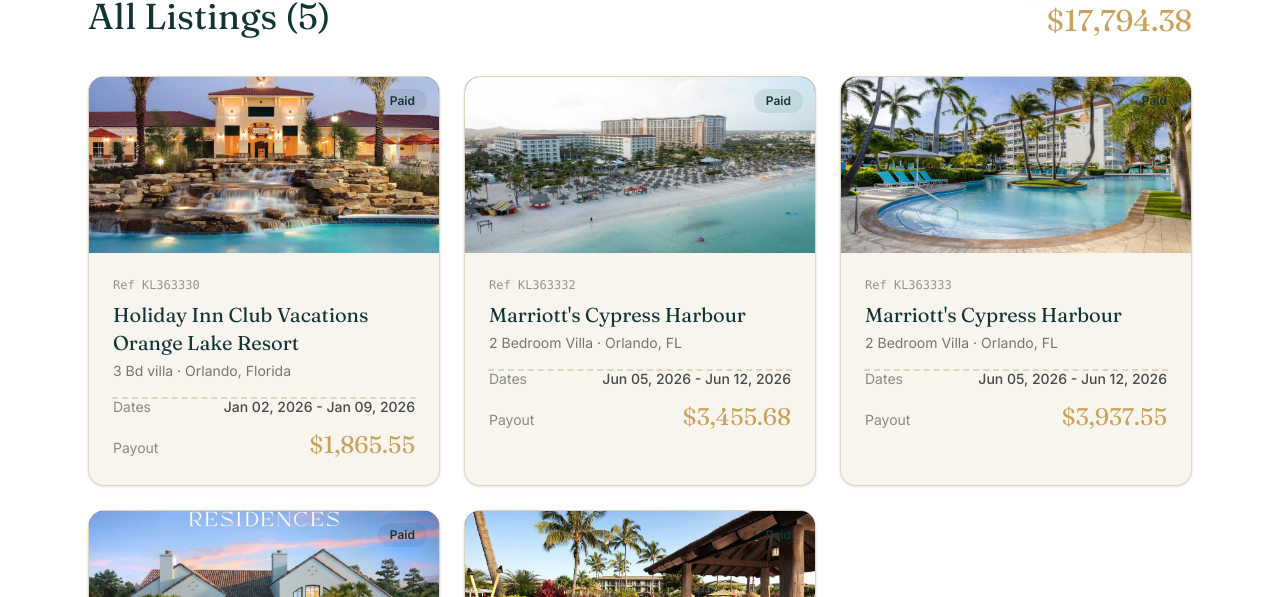
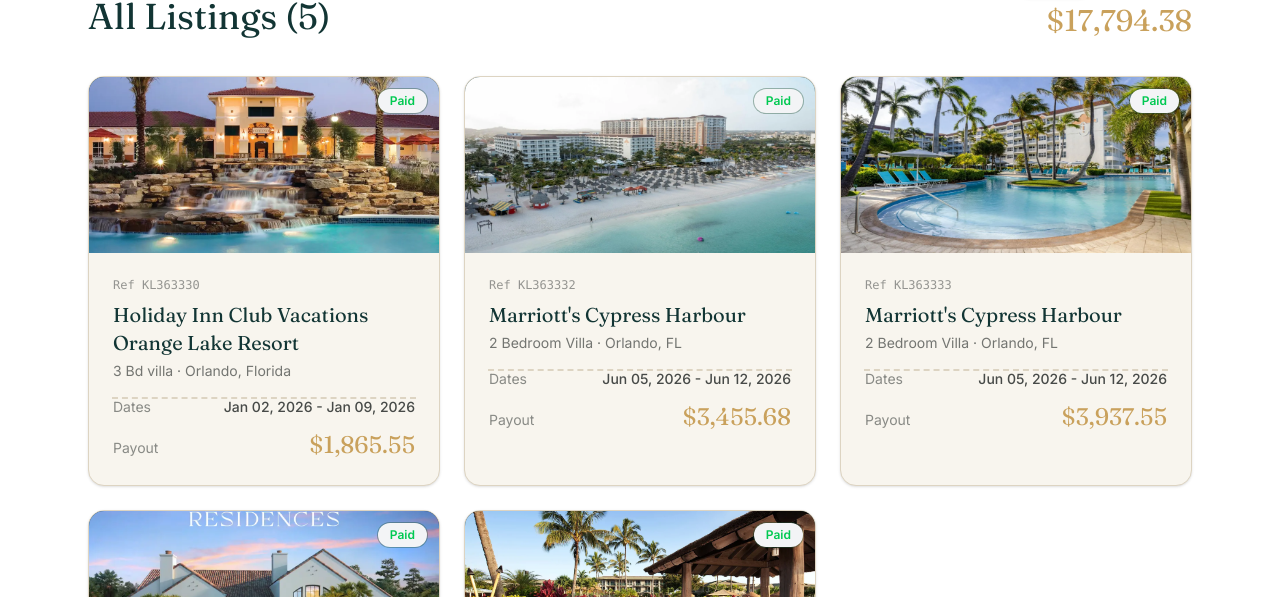
Before and after one commit to mehedihasan-official/Ash-koala, a Next.js app: page /pages/dashboard in a window 1280 px wide. Shown: the part 187-784 px from the top of the page. Built offline with nearby package versions, Linux system fonts and the light colour scheme; no server answers; sample sign-in values are in the browser's storage.

Commit message:
new update on the resort cartd to change the color

```diff
--- a/src/app/globals.css
+++ b/src/app/globals.css
@@ -11,6 +11,8 @@
   --color-clay-dark: #d16b45;
   --color-gold: #c9a15c;      /* payout / income highlight */
   --color-line: #ddd4c2;      /* hairline borders on sand */
+  --color-pine: #2f6b46;      /* booking status "Paid" — evergreen-tree green */
+  --color-pine-dark: #245437; /* deeper pine, used for the badge hairline */
 }
 
 @theme inline {
@@ -23,6 +25,8 @@
   --color-clay-dark: var(--color-clay-dark);
   --color-gold: var(--color-gold);
   --color-line: var(--color-line);
+  --color-pine: var(--color-pine);
+  --color-pine-dark: var(--color-pine-dark);
   --font-display: var(--font-display);
   --font-body: var(--font-body);
 }
--- a/src/components/ResortStub.tsx
+++ b/src/components/ResortStub.tsx
@@ -2,10 +2,15 @@ import Image from "next/image";
 import type { Resort, Booking } from "@/lib/types";
 import { formatCents } from "@/lib/types";
 
+// Status pills sit on top of the resort photo, so each one is a solid fill
+// rather than a translucent tint — a 10%-opacity chip disappears against a
+// bright pool or sky. "Paid" uses the evergreen-tree green Ash asked for
+// (--color-pine in globals.css); the other two keep their palette colours in
+// the same solid treatment so the set reads as one family.
 const statusStyles: Record<Booking["status"], string> = {
-  Paid: "bg-teal/10 text-teal-dark",
-  Pending: "bg-gold/20 text-gold",
-  Expired: "bg-ink/5 text-ink/45",
+  Paid: "bg-gray-100 text-green-500 ring-pine-dark/40",
+  Pending: "bg-gold text-white ring-gold/50",
+  Expired: "bg-ink/55 text-white ring-ink/30",
 };
 
 // One card per booking — matches the reference screenshots where each
@@ -29,7 +34,7 @@ export default function ResortStub({
           className="object-cover"
         />
         <span
-          className={`absolute top-3 right-3 rounded-full px-3 py-1 text-xs font-semibold ${statusStyles[booking.status]}`}
+          className={`absolute top-3 right-3 rounded-full px-3 py-1 text-xs font-semibold ring-1 ${statusStyles[booking.status]}`}
         >
           {booking.status}
         </span>
```
